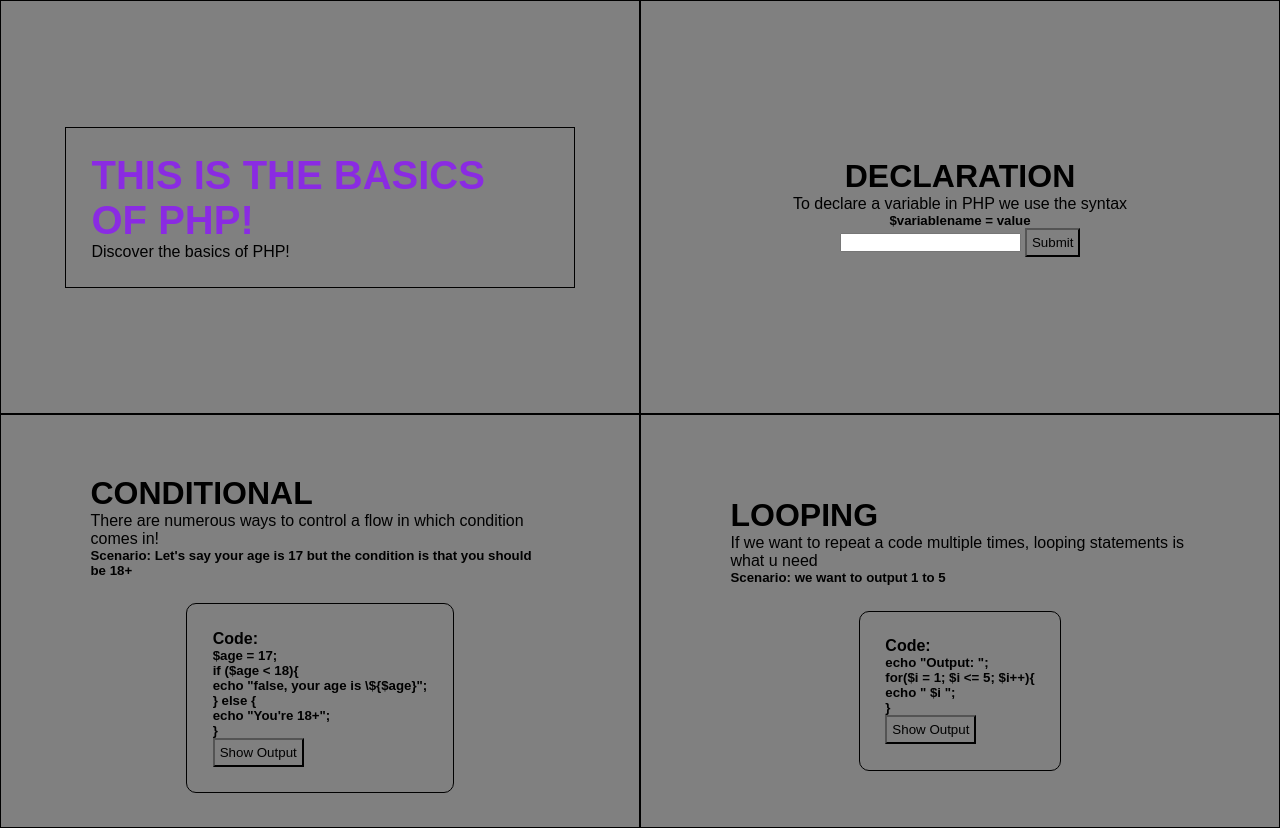
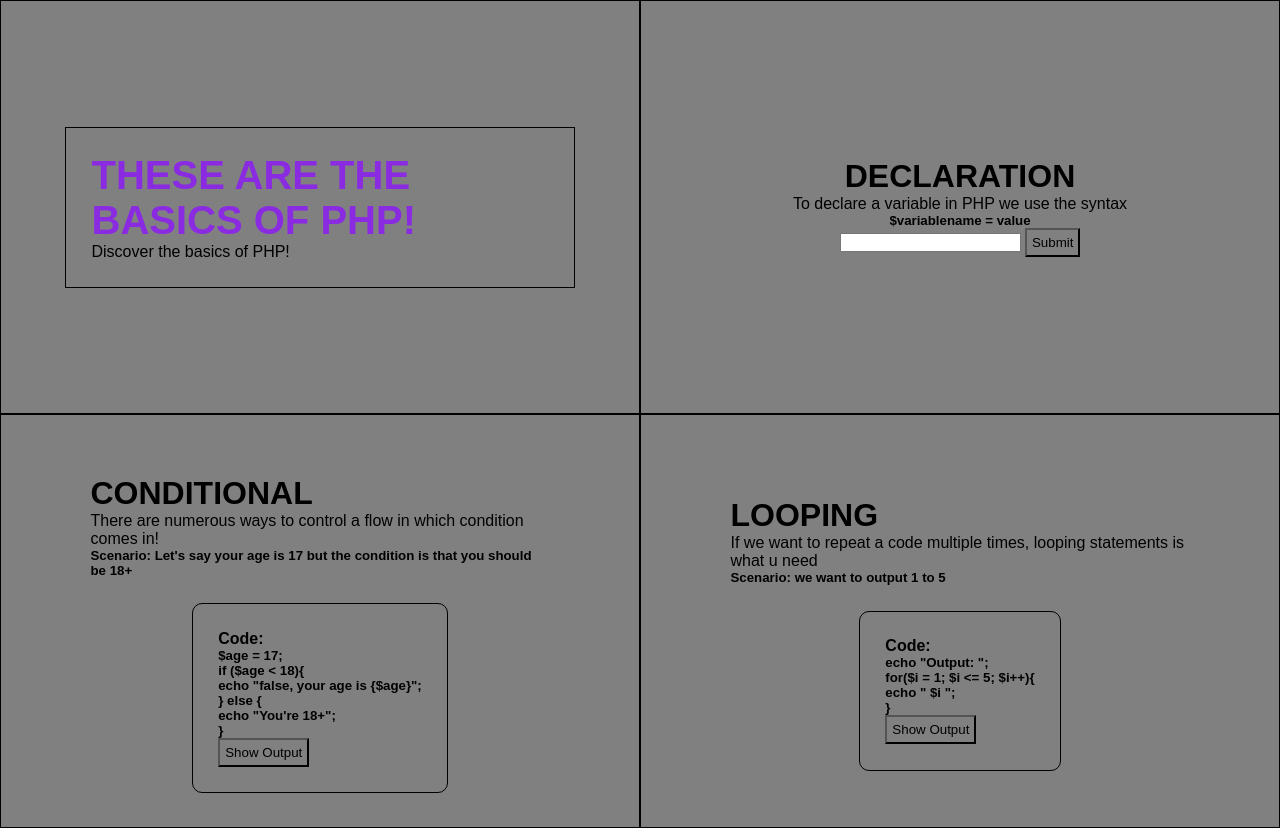
Before and after one commit to lutherdev/AD-Task-2, a PHP site: page /page/index.php in a window 1280 px wide. Shown: the part 100-928 px from the top of the page. Run offline with PHP 8.4, Linux system fonts and the light colour scheme.

Commit message:
chore (tutorial page): replaced THIS IS THE BASICS OF PHP! into THESE ARE THE BASICS

```diff
--- a/page/index.php
+++ b/page/index.php
@@ -18,7 +18,7 @@
         <div id="main">
             <div class="box">
                 <div id="hero-text">
-                    <h1>THIS IS THE BASICS OF PHP!</h1>
+                    <h1>THESE ARE THE BASICS OF PHP!</h1>
                     <p>Discover the basics of PHP!</p>
                 </div>
             </div>
@@ -47,7 +47,7 @@
                     <h4>Code:</h4>
                     <h5>$age = 17;<br>
                     if ($age < 18){<br>
-                    echo "false, your age is \${$age}";<br>
+                    echo "false, your age is {$age}";<br>
                     } else {<br>
                         echo "You're 18+";<br>
                     }
@@ -58,7 +58,7 @@
                         <?php
                         $age = 17;
                         if ($age < 18){
-                            echo "Output: false, your age is \${$age}";
+                            echo "Output: false, your age is {$age}";
                         } else {
                             echo "Output: You're 18+";
                         }
```
